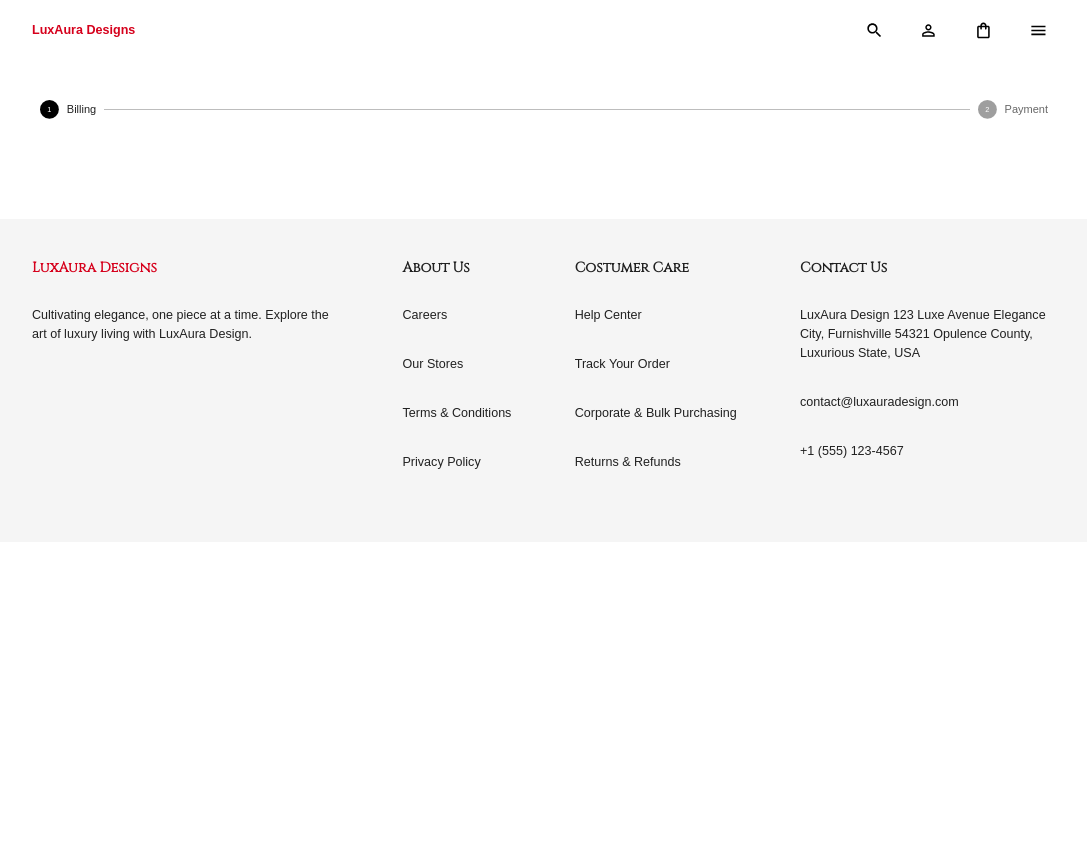
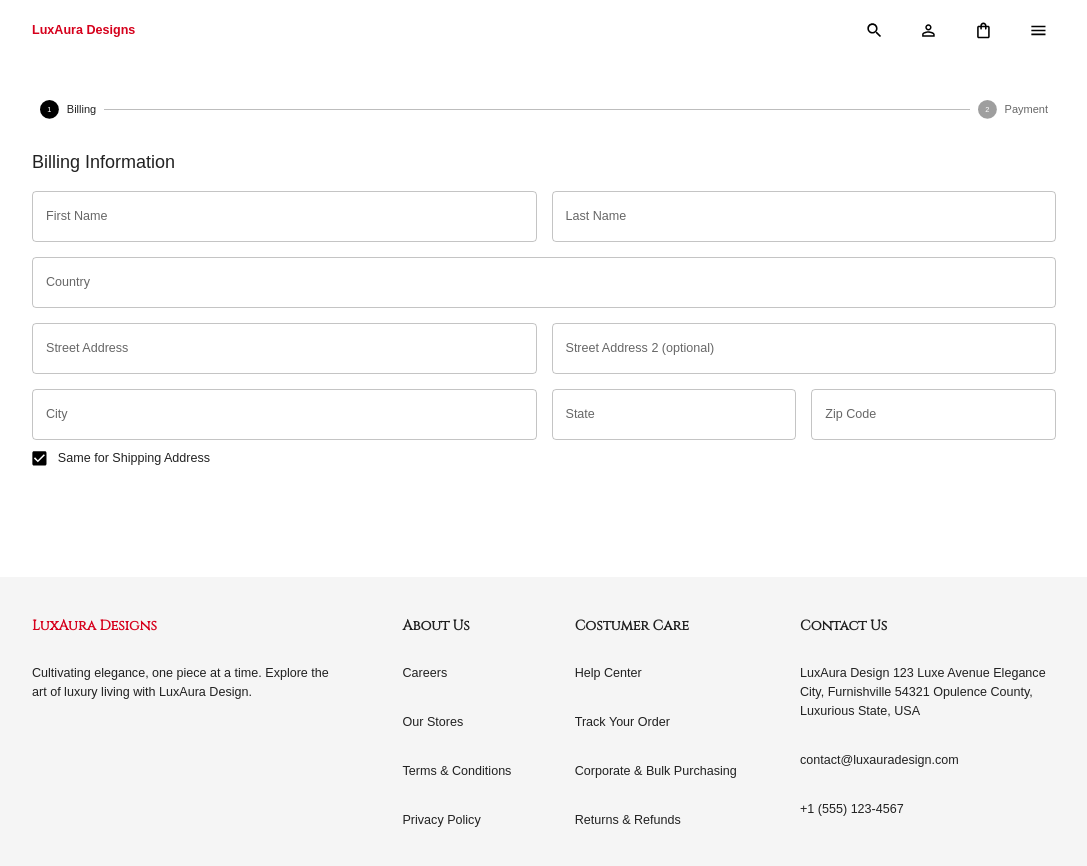
Before and after one commit to nikoavgerinos/ecommerce, a React (Create React App) app in the folder client/: page /checkout in a window 1280 px wide. Shown: the top 866 px of the page, without its empty margins (96-1183 px from the left). Before the commit the page ends 800 px from the top, so only its background shows below. Built offline with nearby package versions, Linux system fonts and the light colour scheme; a web font is replaced by a local one.

Commit message:
feat: setup AddressForm

```diff
--- /dev/null
+++ b/client/src/scenes/checkout/AddressForm.jsx
@@ -0,0 +1,137 @@
+import { getIn } from "formik";
+import { Box } from "@mui/material";
+import TextField from "@mui/material/TextField";
+import useMediaQuery from "@mui/material/useMediaQuery";
+
+const AddressForm = ({
+  type,
+  values,
+  touched,
+  errors,
+  handleBlur,
+  handleChange,
+}) => {
+  const isNonMobile = useMediaQuery("(min-width:600px)");
+
+  // these functions allow for better code readability
+  const formattedName = (field) => `${type}.${field}`;
+
+  const formattedError = (field) =>
+    Boolean(
+      getIn(touched, formattedName(field)) &&
+        getIn(errors, formattedName(field))
+    );
+
+  const formattedHelper = (field) =>
+    getIn(touched, formattedName(field)) && getIn(errors, formattedName(field));
+
+  return (
+    <Box
+      display="grid"
+      gap="15px"
+      gridTemplateColumns="repeat(4, minmax(0, 1fr))"
+      sx={{
+        "& > div": { gridColumn: isNonMobile ? undefined : "span 4" },
+      }}
+    >
+      <TextField
+        fullWidth
+        type="text"
+        label="First Name"
+        onBlur={handleBlur}
+        onChange={handleChange}
+        value={values.firstName}
+        name={formattedName("firstName")}
+        error={formattedError("firstName")}
+        helperText={formattedHelper("firstName")}
+        sx={{ gridColumn: "span 2" }}
+      />
+      <TextField
+        fullWidth
+        type="text"
+        label="Last Name"
+        onBlur={handleBlur}
+        onChange={handleChange}
+        value={values.lastName}
+        name={formattedName("lastName")}
+        error={formattedError("lastName")}
+        helperText={formattedHelper("lastName")}
+        sx={{ gridColumn: "span 2" }}
+      />
+      <TextField
+        fullWidth
+        type="text"
+        label="Country"
+        onBlur={handleBlur}
+        onChange={handleChange}
+        value={values.country}
+        name={formattedName("country")}
+        error={formattedError("country")}
+        helperText={formattedHelper("country")}
+        sx={{ gridColumn: "span 4" }}
+      />
+      <TextField
+        fullWidth
+        type="text"
+        label="Street Address"
+        onBlur={handleBlur}
+        onChange={handleChange}
+        value={values.street1}
+        name={formattedName("street1")}
+        error={formattedError("street1")}
+        helperText={formattedHelper("street1")}
+        sx={{ gridColumn: "span 2" }}
+      />
+      <TextField
+        fullWidth
+        type="text"
+        label="Street Address 2 (optional)"
+        onBlur={handleBlur}
+        onChange={handleChange}
+        value={values.street2}
+        name={formattedName("street2")}
+        error={formattedError("street2")}
+        helperText={formattedHelper("street2")}
+        sx={{ gridColumn: "span 2" }}
+      />
+      <TextField
+        fullWidth
+        type="text"
+        label="City"
+        onBlur={handleBlur}
+        onChange={handleChange}
+        value={values.city}
+        name={formattedName("city")}
+        error={formattedError("city")}
+        helperText={formattedHelper("city")}
+        sx={{ gridColumn: "span 2" }}
+      />
+      <TextField
+        fullWidth
+        type="text"
+        label="State"
+        onBlur={handleBlur}
+        onChange={handleChange}
+        value={values.state}
+        name={formattedName("state")}
+        error={formattedError("state")}
+        helperText={formattedHelper("state")}
+        sx={{ gridColumn: "1fr" }}
+      />
+      <TextField
+        fullWidth
+        type="text"
+        label="Zip Code"
+        onBlur={handleBlur}
+        onChange={handleChange}
+        value={values.zipCode}
+        name={formattedName("zipCode")}
+        error={formattedError("zipCode")}
+        helperText={formattedHelper("zipCode")}
+        sx={{ gridColumn: "1fr" }}
+      />
+    </Box>
+  );
+};
+
+export default AddressForm;
--- a/client/src/scenes/checkout/Checkout.jsx
+++ b/client/src/scenes/checkout/Checkout.jsx
@@ -3,8 +3,9 @@ import { Box, Button, Stepper, Step, StepLabel } from "@mui/material";
 import { Formik } from "formik";
 import { useState } from "react";
 import * as yup from "yup";
+import Shipping from "./Shipping";
+import Payment from "./Payment";
 import { shades } from "../../theme";
-import { loadStripe } from "@stripe/stripe-js";
 
 const initialValues = {
   billingAddress: {
@@ -13,6 +14,7 @@ const initialValues = {
     country: "",
     street1: "",
     street2: "",
+    city: "",
     state: "",
     zipCode: "",
   },
@@ -23,6 +25,7 @@ const initialValues = {
     country: "",
     street1: "",
     street2: "",
+    city: "",
     state: "",
     zipCode: "",
   },
@@ -33,13 +36,14 @@ const initialValues = {
 const checkoutSchema = [
   yup.object().shape({
     billingAddress: yup.object().shape({
-      firstName: yup.string().required("Required"),
-      lastName: yup.string().required("Required"),
-      country: yup.string().required("Required"),
-      street1: yup.string().required("Required"),
+      firstName: yup.string().required("required"),
+      lastName: yup.string().required("required"),
+      country: yup.string().required("required"),
+      street1: yup.string().required("required"),
       street2: yup.string(),
-      state: yup.string().required("Required"),
-      zipCode: yup.string().required("Required"),
+      city: yup.string().required("required"),
+      state: yup.string().required("required"),
+      zipCode: yup.string().required("required"),
     }),
     shippingAddress: yup.object().shape({
       isSameAddress: yup.boolean(),
@@ -60,6 +64,10 @@ const checkoutSchema = [
         then: yup.string().required("required"),
       }),
       street2: yup.string(),
+      city: yup.string().when("isSameAddress", {
+        is: false,
+        then: yup.string().required("required"),
+      }),
       state: yup.string().when("isSameAddress", {
         is: false,
         then: yup.string().required("required"),
@@ -72,7 +80,7 @@ const checkoutSchema = [
   }),
   yup.object().shape({
     email: yup.string().required("required"),
-    phonenumber: yup.string().required("equired"),
+    phoneNumber: yup.string().required("required"),
   }),
 ];
 
@@ -109,16 +117,18 @@ const Checkout = () => {
             errors,
             touched,
             handleBlur,
+            handleChange,
             handleSubmit,
             setFieldValue,
           }) => (
             <form onSubmit={handleSubmit}>
               {isFirstStep && (
-                <shipping
+                <Shipping
                   values={values}
                   errors={errors}
                   touched={touched}
                   handleBlur={handleBlur}
+                  handleChange={handleChange}
                   setFieldValue={setFieldValue}
                 />
               )}
--- a/client/src/scenes/checkout/Shipping.jsx
+++ b/client/src/scenes/checkout/Shipping.jsx
@@ -1,15 +1,14 @@
-import {
-  Box,
-  Checkbox,
-  Checkout,
-  FormControlLabel,
-  Typography,
-} from "@mui/material";
-import AddressForm from "./AdressForm";
+import { Box, Checkbox, FormControlLabel, Typography } from "@mui/material";
+import AddressForm from "./AddressForm";
 
-const Shipping =
-  () =>
-  ({ values, errors, touched, handleBlur, handleChange, setFieldValue }) => {
+const Shipping = ({
+  values,
+  touched,
+  errors,
+  handleChange,
+  handleBlur,
+  setFieldValue,
+}) => {
   return (
     <Box m="30px auto">
       {/* BILLING FORM */}
@@ -18,10 +17,10 @@ const Shipping =
           Billing Information
         </Typography>
         <AddressForm
-            type="billingAdress"
-            value={values.billingAddress}
+          type="billingAddress"
+          values={values.billingAddress}
+          touched={touched}
           errors={errors}
-            touched={touched}
           handleBlur={handleBlur}
           handleChange={handleChange}
         />
@@ -29,33 +28,33 @@ const Shipping =
 
       <Box mb="20px">
         <FormControlLabel
-            label="Same for Shipping Address"
           control={
             <Checkbox
               defaultChecked
-                value={values.shippingAdress.isSameAddress}
+              value={values.shippingAddress.isSameAddress}
               onChange={() =>
                 setFieldValue(
                   "shippingAddress.isSameAddress",
-                    !values.shippingAdress.isSameAddress
+                  !values.shippingAddress.isSameAddress
                 )
               }
             />
           }
+          label="Same for Shipping Address"
         />
       </Box>
 
       {/* SHIPPING FORM */}
-        {!values.shippingAdress.isSameAddress && (
+      {!values.shippingAddress.isSameAddress && (
         <Box>
           <Typography sx={{ mb: "15px" }} fontSize="18px">
             Shipping Information
           </Typography>
           <AddressForm
-              type="shippingAdress"
-              value={values.shippingAddress}
+            type="shippingAddress"
+            values={values.shippingAddress}
+            touched={touched}
             errors={errors}
-              touched={touched}
             handleBlur={handleBlur}
             handleChange={handleChange}
           />
```
Also changed, not shown: client/src/scenes/checkout/Payment.jsx (added), 1 other file (tests, documents, lock files or other folders). Lines whose indentation alone changed are shown as unchanged.
